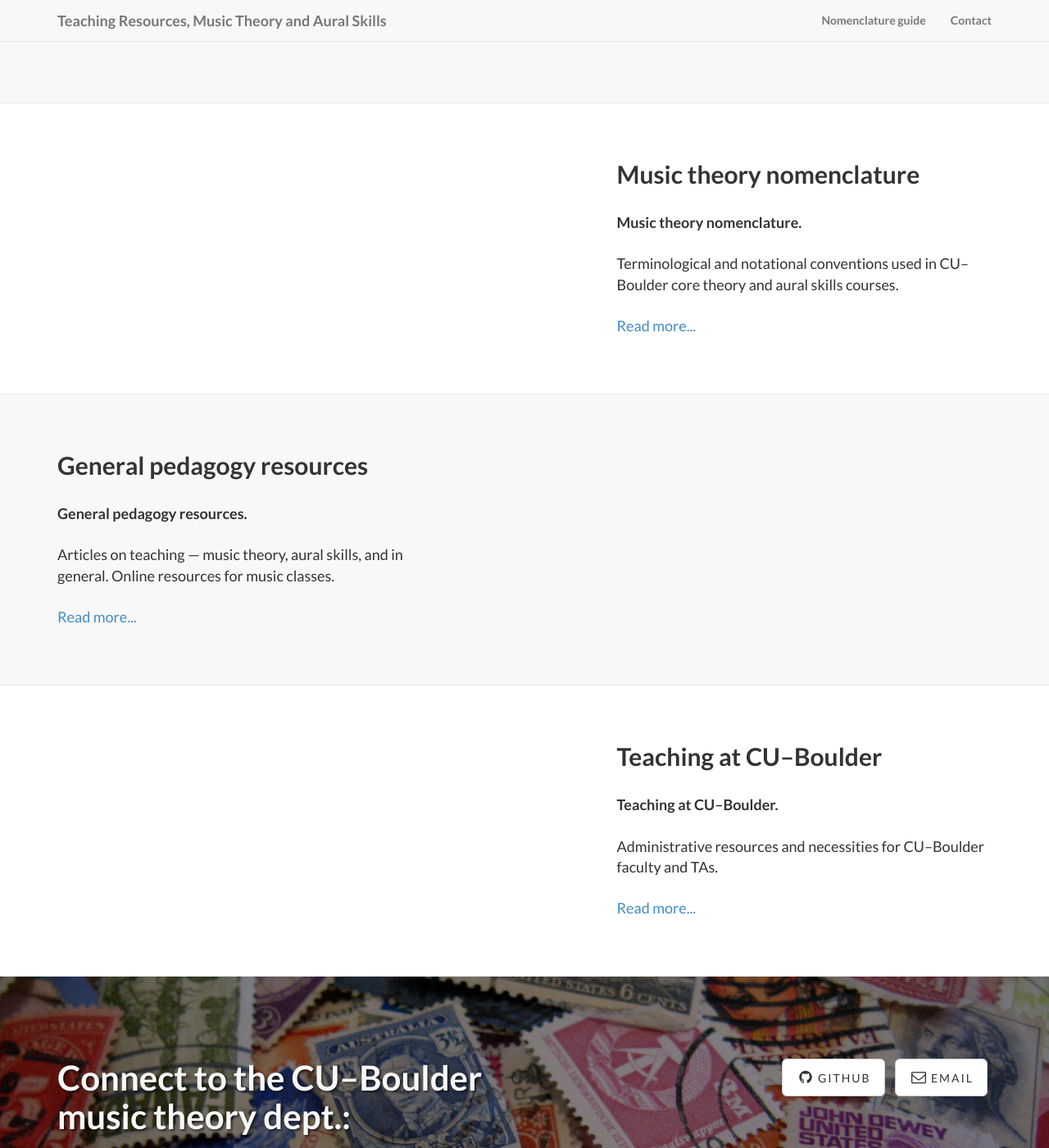
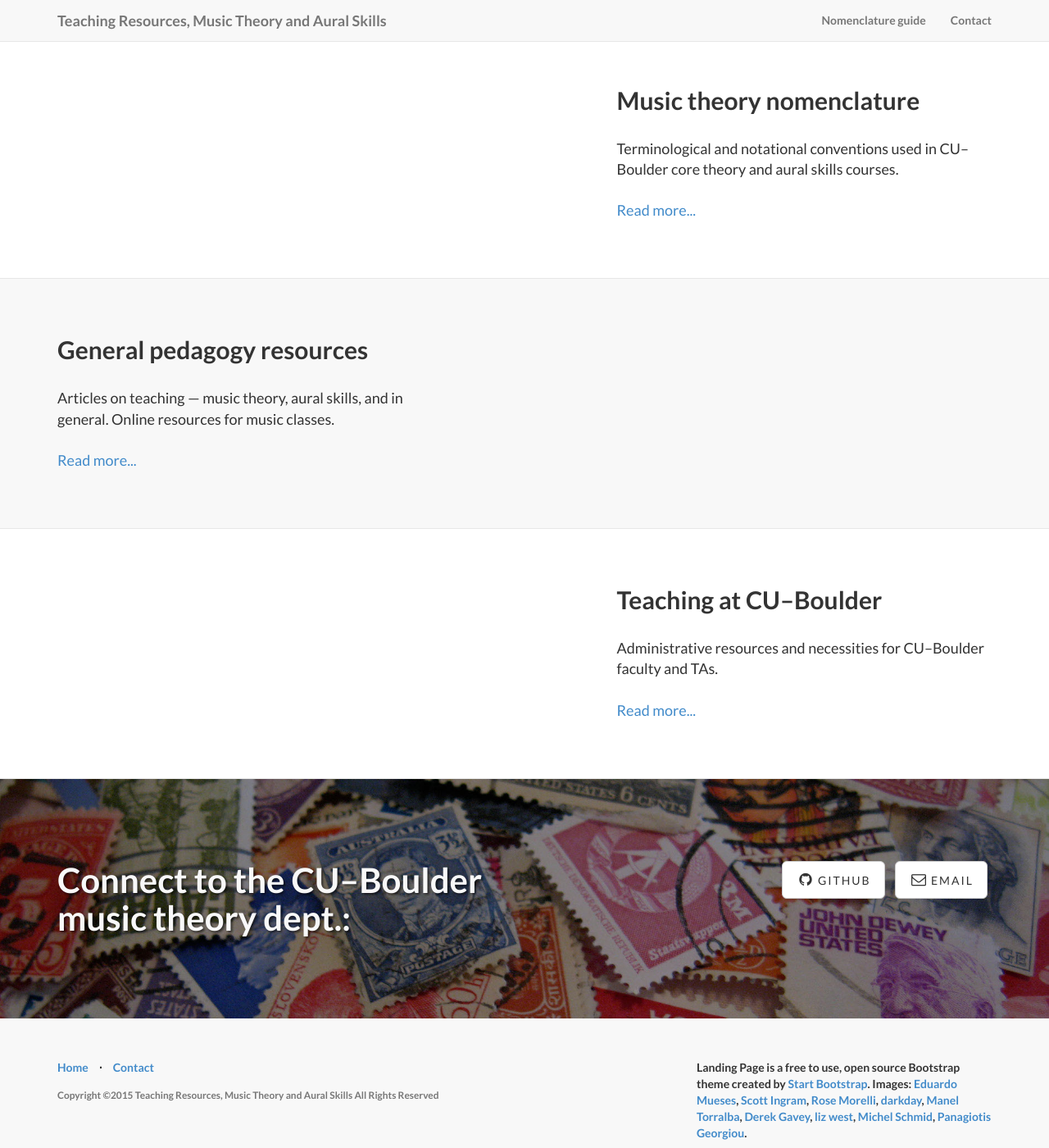
Before and after one commit to sarajcorry/teachingresources, a Jekyll site: the page built from _posts/2015-05-11-Core-theory.markdown, in a window 1280 px wide and 1400 px high, scrolled down 987 px. Shown: the whole window at 82% size. Built offline with Jekyll 4.4.1, drawn with Linux system fonts in a browser that asks for light colours; nearby versions of some CDN libraries; library files that are not in the unit come from our copies.

Commit message:
site skeleton

```diff
--- a/_posts/2015-05-11-Core-theory.markdown
+++ b/_posts/2015-05-11-Core-theory.markdown
@@ -4,5 +4,5 @@
 category: Services
 title: Core theory at CU–Boulder
 description: |
-  <p class="lead"><b>Resources for teaching core theory at CU–Boulder.</b><br/><br/><br/><br/><a href="/coreTheory/">Read more...</a></p>
+  <p class="lead">Resources for teaching core theory at CU–Boulder.<br/><br/><a href="/coreTheory/">Read more...</a></p>
 ---
--- a/_posts/2015-05-11-Nomenclature.markdown
+++ b/_posts/2015-05-11-Nomenclature.markdown
@@ -4,5 +4,5 @@
 category: Services
 title: Music theory nomenclature
 description: |
-  <p class="lead"><b>Music theory nomenclature.</b><br/><br/>Terminological and notational conventions used in CU–Boulder core theory and aural skills courses.<br/><br/><a href="/nomenclature/">Read more...</a></p>
+  <p class="lead">Terminological and notational conventions used in CU–Boulder core theory and aural skills courses.<br/><br/><a href="/nomenclature/">Read more...</a></p>
 ---
--- a/_posts/2015-05-11-Pedagogy.markdown
+++ b/_posts/2015-05-11-Pedagogy.markdown
@@ -4,5 +4,5 @@
 category: Services
 title: General pedagogy resources
 description: |
-  <p class="lead"><b>General pedagogy resources.</b><br/><br/>Articles on teaching — music theory, aural skills, and in general. Online resources for music classes.<br/><br/><a href="/pedagogy/">Read more...</a></p>
+  <p class="lead">Articles on teaching — music theory, aural skills, and in general. Online resources for music classes.<br/><br/><a href="/pedagogy/">Read more...</a></p>
 ---
--- a/_posts/2015-05-11-Teaching-at-CU.markdown
+++ b/_posts/2015-05-11-Teaching-at-CU.markdown
@@ -4,5 +4,5 @@
 category: Services
 title: Teaching at CU–Boulder
 description: |
-  <p class="lead"><b>Teaching at CU–Boulder.</b><br/><br/>Administrative resources and necessities for CU–Boulder faculty and TAs.<br/><br/><a href="/curesources/">Read more...</a></p>
+  <p class="lead">Administrative resources and necessities for CU–Boulder faculty and TAs.<br/><br/><a href="/curesources/">Read more...</a></p>
 ---
```
